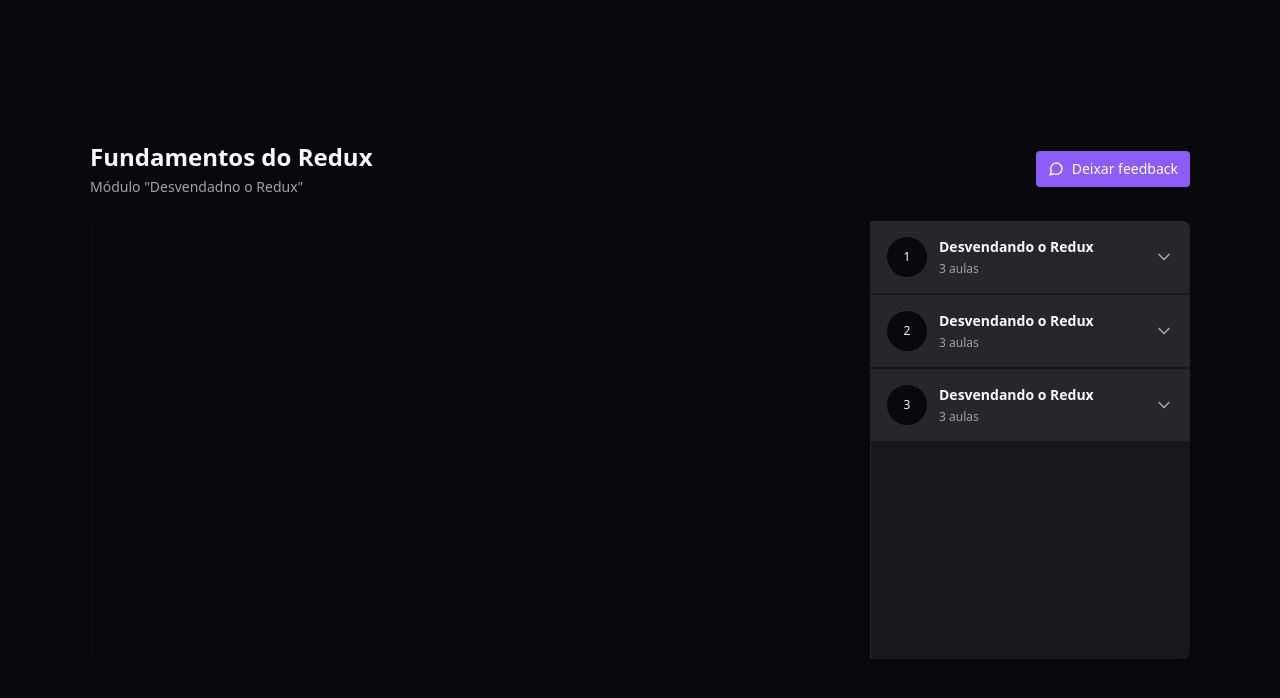
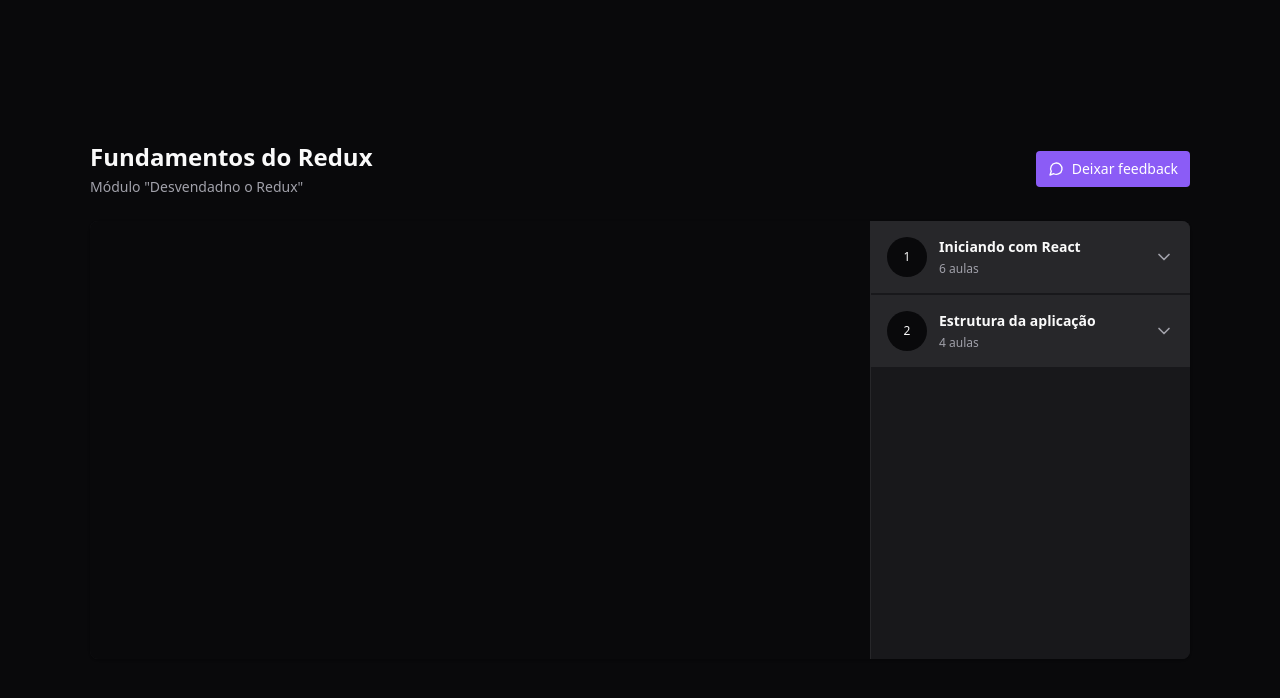
Before and after one commit to marciovz/courses-platform, a React (Vite) app: page / in a window 1280 px wide. Shown: the top 698 px of the page. Built offline with nearby package versions, Linux system fonts and the light colour scheme.

Commit message:
Criando reducer do player

```diff
--- a/src/components/Module.tsx
+++ b/src/components/Module.tsx
@@ -2,6 +2,7 @@
 
 import { ChevronDown } from 'lucide-react';
 import { Lesson } from './Lesson';
+import { useAppSelector } from '../store';
 
 interface ModuleProps {
   moduleIndex: number;
@@ -10,6 +11,10 @@
 }
 
 export function Module({ moduleIndex, title, amountOfLessons }: ModuleProps) {
+  const lessons = useAppSelector(state => {
+    return state.player.course.modules[moduleIndex].lessons
+  })
+
   return (
     <Collapsible.Root className="group">
       <Collapsible.Trigger className="flex w-full items-center gap-3 bg-zinc-800 p-4">
@@ -27,9 +32,15 @@
 
       <Collapsible.Content>
         <nav className="relative flex flex-col gap-4 p-6">
-          <Lesson title="Fundamentos do Redux" duration="09:13" />
-          <Lesson title="Fundamentos do Redux" duration="09:13" />
-          <Lesson title="Fundamentos do Redux" duration="09:13" />
+          { lessons.map(lesson => {
+            return (
+              <Lesson
+                key={lesson.id}
+                title={lesson.title}
+                duration={lesson.duration}
+              />
+            )
+          })}
         </nav>
       </Collapsible.Content>
     </Collapsible.Root>
--- a/src/pages/Player.tsx
+++ b/src/pages/Player.tsx
@@ -2,8 +2,11 @@
 import { Header } from '../components/Header';
 import { Video } from '../components/Video';
 import { Module } from '../components/Module';
+import { useAppSelector } from '../store';
 
 export function Player() {
+  const modules = useAppSelector(state => state.player.course.modules);
+
   return (
     <div className="h-screen bg-zinc-950 text-zinc-50 flex justify-center items-center">
       <div className="flex w-[1100px] flex-col gap-6">
@@ -21,9 +24,16 @@
             <Video />
           </div>
           <aside className="w-80 absolute top-0 bottom-0 right-0 border-l divide-y-2 divide-zinc-900 border-zinc-800 bg-zinc-900 overflow-y-scroll scrollbar scrollbar-thin scrollbar-track-zinc-950 scrollbar-thumb-zinc-800">
-            <Module moduleIndex={0} title="Desvendando o Redux" amountOfLessons={3} />
-            <Module moduleIndex={1} title="Desvendando o Redux" amountOfLessons={3} />
-            <Module moduleIndex={2} title="Desvendando o Redux" amountOfLessons={3} />
+            { modules.map((module, index) => {
+              return (
+                <Module
+                  key={module.id}
+                  moduleIndex={index}
+                  title={module.title}
+                  amountOfLessons={module.lessons.length}
+                />
+              )
+            })}
           </aside>
         </main>
       </div>
--- a/src/store/index.ts
+++ b/src/store/index.ts
@@ -1,8 +1,11 @@
 import { configureStore } from '@reduxjs/toolkit'
 import { useSelector, TypedUseSelectorHook } from 'react-redux'
+import { player } from './slices/player'
 
 export const store = configureStore({
-  reducer: {}
+  reducer: {
+    player,
+  }
 })
 
 
--- /dev/null
+++ b/src/store/slices/player.ts
@@ -0,0 +1,36 @@
+import { createSlice } from "@reduxjs/toolkit";
+
+const playerSlice = createSlice({
+  name: 'player',
+  initialState: {
+    course: {
+      modules: [
+        {
+          id: '1',
+          title: 'Iniciando com React',
+          lessons: [
+            { id: 'Jai8w6K_GnY', title: 'CSS Modules', duration: '13:45' },
+            { id: 'w-DW4DhDfcw', title: 'Estilização do Post', duration: '10:05' },
+            { id: 'D83-55LUdKE', title: 'Componente: Header', duration: '06:33' },
+            { id: 'W_ATsETujaY', title: 'Componente: Sidebar', duration: '09:12' },
+            { id: 'Pj8dPeameYo', title: 'CSS Global', duration: '03:23' },
+            { id: '8KBq2vhwbac', title: 'Form de comentários', duration: '11:34' },
+          ],
+        },
+        {
+          id: '2',
+          title: 'Estrutura da aplicação',
+          lessons: [
+            { id: 'gE48FQXRZ_o', title: 'Componente: Comment', duration: '13:45' },
+            { id: 'Ng_Vk4tBl0g', title: 'Responsividade', duration: '10:05' },
+            { id: 'h5JA3wfuW1k', title: 'Interações no JSX', duration: '06:33' },
+            { id: '1G0vSTqWELg', title: 'Utilizando estado', duration: '09:12' },
+          ],
+        },
+      ],
+    }
+  },
+  reducers: {},
+})
+
+export const player = playerSlice.reducer;
```
